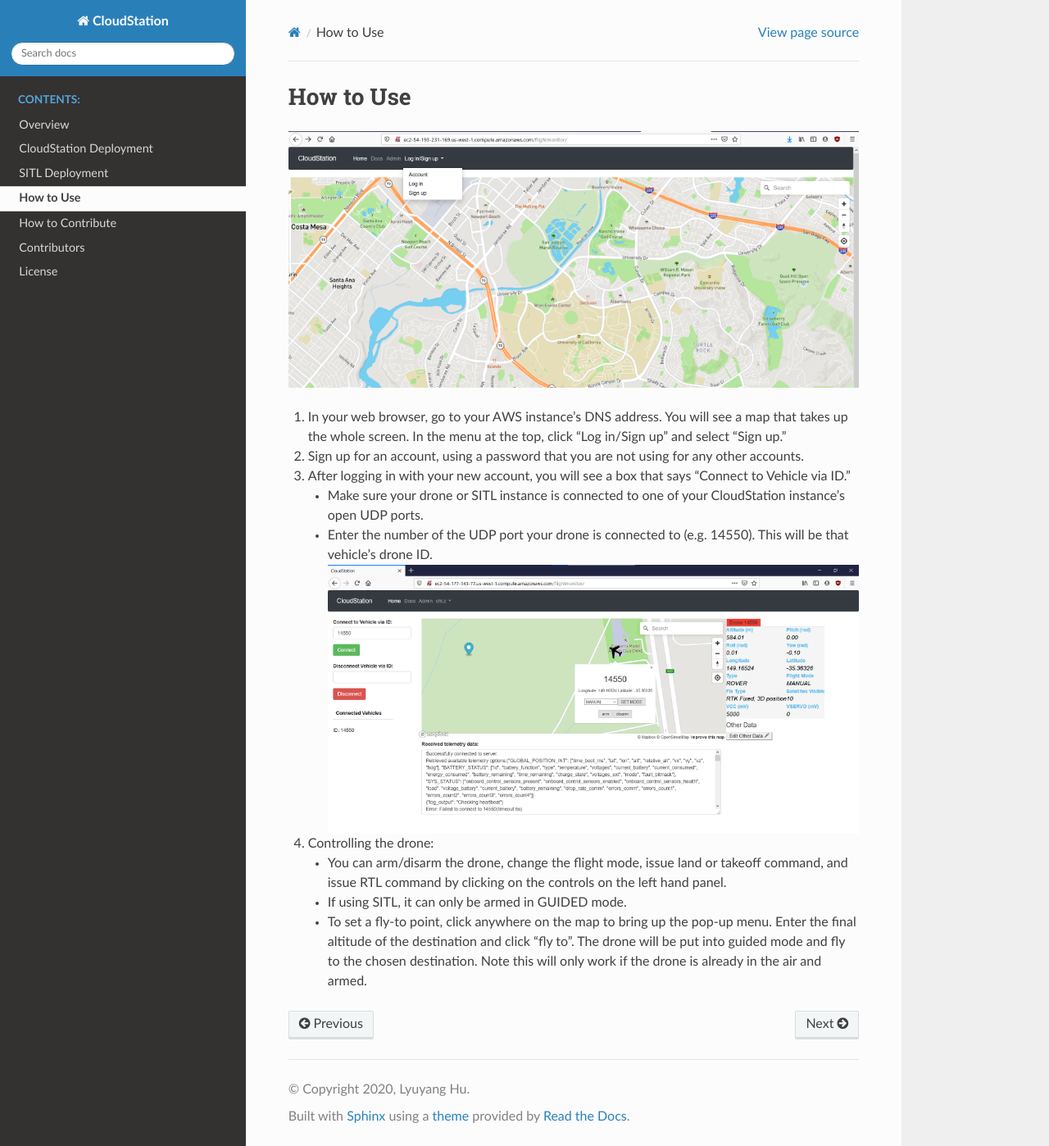
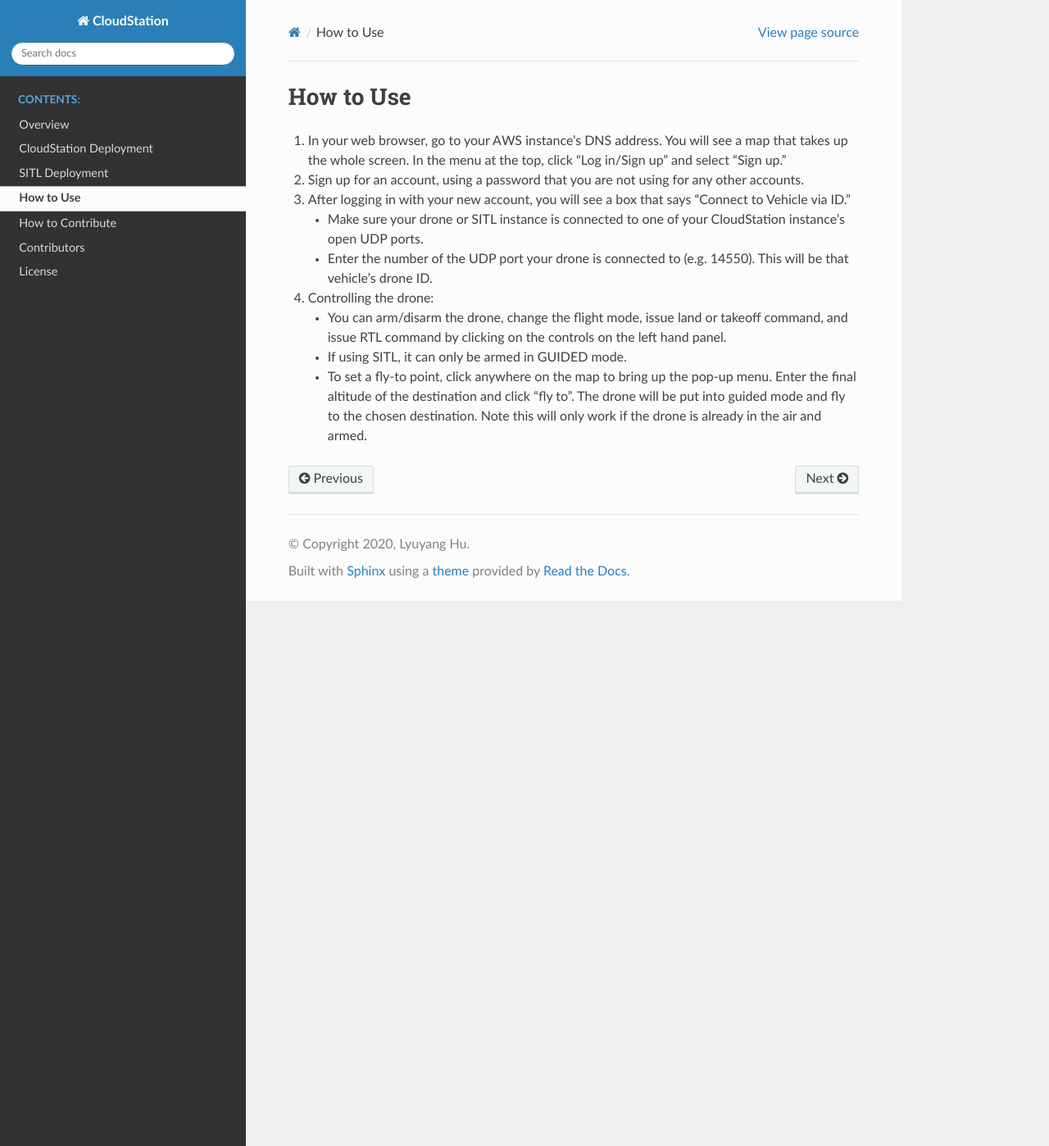
Before and after one commit to CloudStationTeam/docs, a Sphinx documentation site: the page built from source/howtouse.md, in a window 1280 px wide and 1398 px high. Shown: the whole window at 82% size. Built offline with Sphinx 7.4.7 and the Read the Docs theme 2.0.0, drawn with Linux system fonts in a browser that asks for light colours.

Commit message:
Update howtouse.md
removed old screenshots

```diff
--- a/source/howtouse.md
+++ b/source/howtouse.md
@@ -1,12 +1,10 @@
 # How to Use
 
-![CloudStation before logging in](images/cloudstation-first-access.png "CloudStation site screenshot when first accessed")
 1. In your web browser, go to your AWS instance's DNS address. You will see a map that takes up the whole screen. In the menu at the top, click "Log in/Sign up" and select "Sign up."
 2. Sign up for an account, using a password that you are not using for any other accounts.
 3. After logging in with your new account, you will see a box that says "Connect to Vehicle via ID."
     * Make sure your drone or SITL instance is connected to one of your CloudStation instance's open UDP ports.
     * Enter the number of the UDP port your drone is connected to (e.g. 14550). This will be that vehicle's drone ID.
-![Drone popup menu](images/cloudstation-drone-popup.png "CloudStation site screenshot when first accessed")
 4. Controlling the drone:
     * You can arm/disarm the drone, change the flight mode, issue land or takeoff command, and issue RTL command by clicking on the controls on the left hand panel.
     * If using SITL, it can only be armed in GUIDED mode.
```
